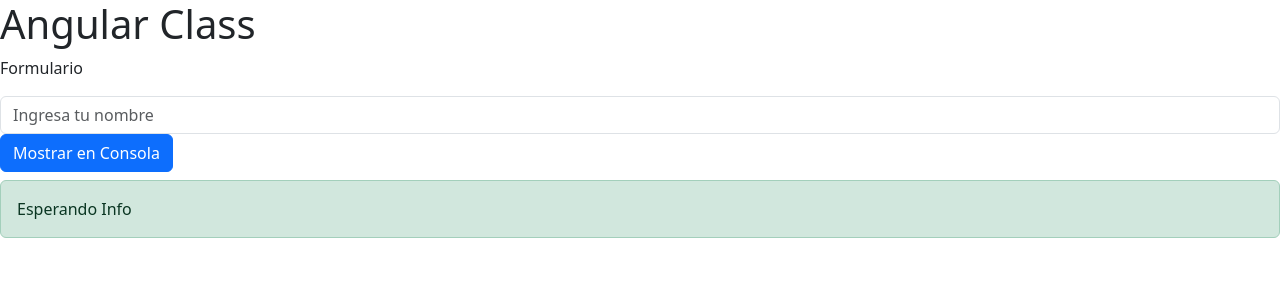
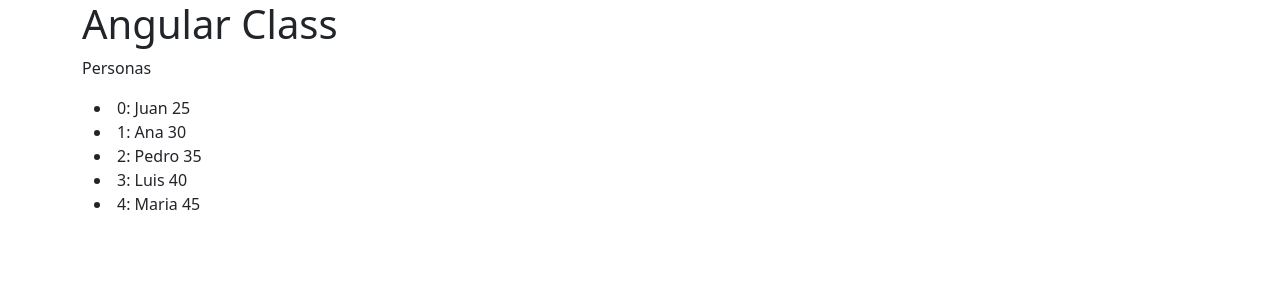
Before and after one commit to wilmarcabezas/angular-clase-01, an Angular app: page / in a window 1280 px wide. Shown: the top 300 px of the page. Built offline with nearby package versions, Linux system fonts and the light colour scheme.

Commit message:
Directiva ngFor

```diff
--- a/src/app/app.component.html
+++ b/src/app/app.component.html
@@ -1,2 +1,4 @@
-<h1>{{title}}</h1>
-<app-formulario/>
+<div class="container">
+    <h1>{{title}}</h1>
+    <app-bucles></app-bucles>
+</div>
--- a/src/app/app.component.ts
+++ b/src/app/app.component.ts
@@ -4,11 +4,12 @@
 import { ContadorComponent } from './contador/contador.component';
 import { BotonesComponent } from './botones/botones.component';
 import { FormularioComponent } from './formulario/formulario.component';
+import { BuclesComponent } from './bucles/bucles.component';
 
 @Component({
   selector: 'app-root',
   standalone: true,
-  imports: [RouterOutlet,FooterComponent,
+  imports: [RouterOutlet,FooterComponent, BuclesComponent,
     ContadorComponent, BotonesComponent, FormularioComponent],
   templateUrl: './app.component.html',
   styleUrl: './app.component.css'
--- /dev/null
+++ b/src/app/bucles/bucles.component.html
@@ -0,0 +1,7 @@
+<p>Personas</p>
+<div class="container">
+    <li *ngFor="let persona of personas; let i =index">
+        {{i}}: {{persona.nombre}}  {{persona.edad}}
+
+    </li>
+</div>
--- /dev/null
+++ b/src/app/bucles/bucles.component.ts
@@ -0,0 +1,31 @@
+import { Component, OnInit } from '@angular/core';
+import { Persona } from '../persona';
+import { CommonModule } from '@angular/common';
+
+@Component({
+  selector: 'app-bucles',
+  standalone: true,
+  imports: [CommonModule],
+  templateUrl: './bucles.component.html',
+  styleUrl: './bucles.component.css'
+})
+export class BuclesComponent implements OnInit {
+
+  personas:Persona[] = [
+    {nombre: 'Juan', edad: 25},
+    {nombre: 'Ana', edad: 30},
+    {nombre: 'Pedro', edad: 35},
+    {nombre: 'Luis', edad: 40},
+    {nombre: 'Maria', edad: 45},
+  ];
+
+
+  constructor(){
+
+  }
+
+  ngOnInit(): void {
+
+  }
+
+}
```
Also changed, not shown: src/app/bucles/bucles.component.css (added).
